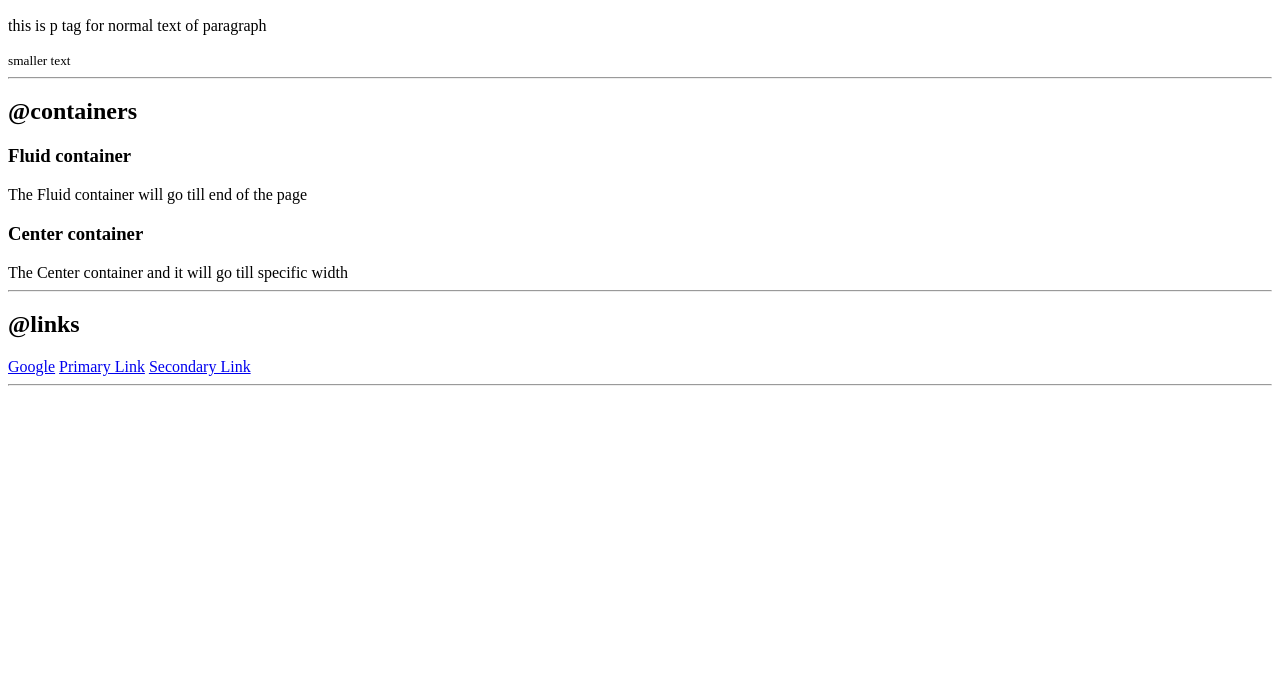
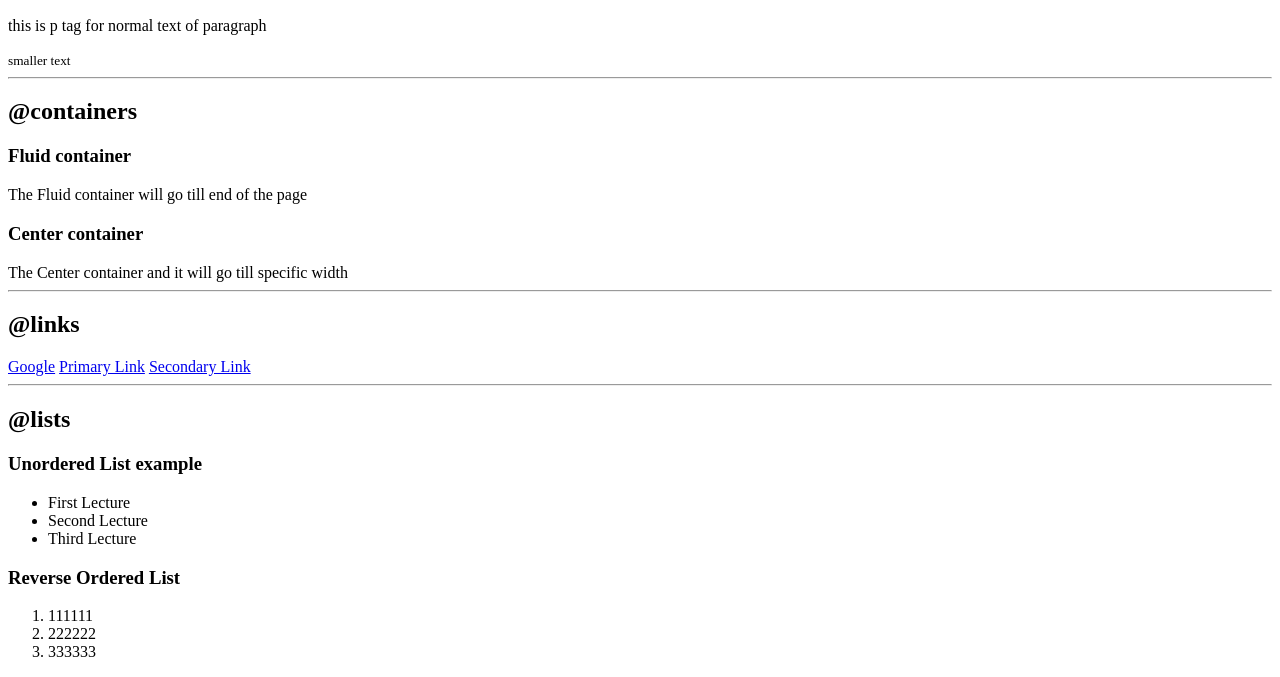
Before and after one commit to sharath-io/learning-html, a plain HTML site: page index.html in a window 1280 px wide. Shown: the part 273-950 px from the top of the page. Before the commit the page ends 800 px from the top, so only its background shows below. Drawn offline with Linux system fonts and the light colour scheme.

Commit message:
Upto lists

```diff
--- a/index.html
+++ b/index.html
@@ -39,6 +39,20 @@
 
     <hr>
 
+    <h2> @lists</h2>
+    <h3>Unordered List example</h3>
 
+    <ul>
+        <li>First Lecture</li>
+        <li>Second Lecture</li>
+        <li>Third Lecture</li>
+    </ul>
+
+    <h3>Reverse Ordered List</h3>
+    <ol>
+        <li>111111</li>
+        <li>222222</li>
+        <li>333333</li>
+    </ol>
 </body>
 </html>
```
